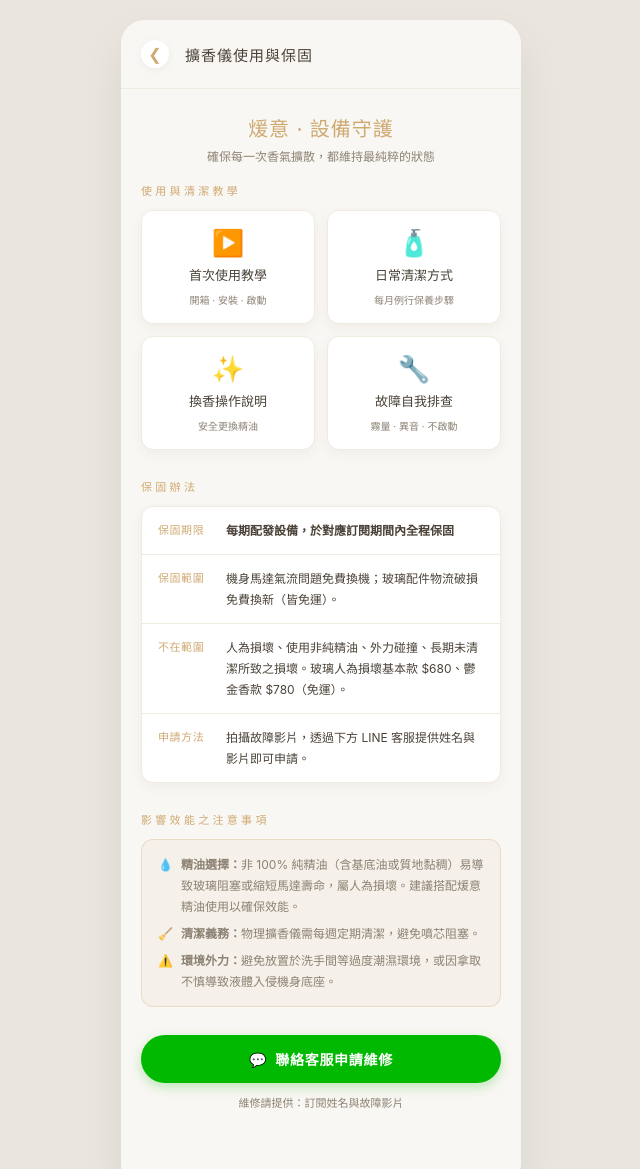
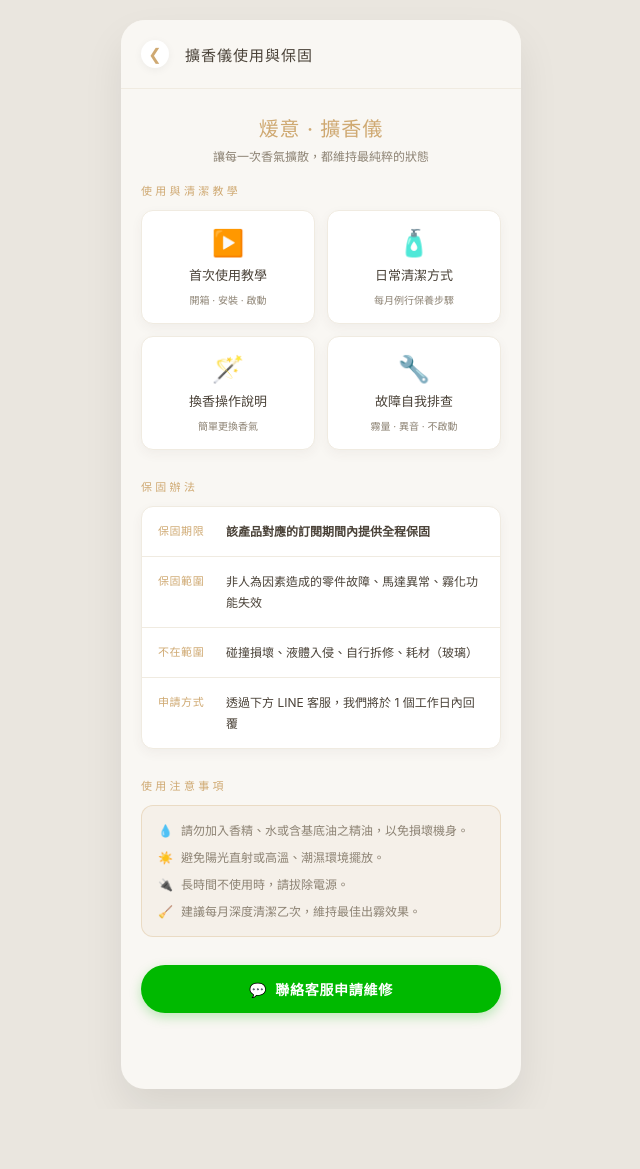
Before and after one commit to nuvayaescentlab2025-ship-it/nuvayae-line-binding, a website built with Vite: page warranty.html in a window 1280 px wide. Shown: the top 1169 px of the page, without its empty margins (319-959 px from the left). After the commit the page ends 1109 px from the top, so only its background shows below. Built offline with nearby package versions, Linux system fonts and the light colour scheme.

Commit message:
更新教學卡片 emoji 與文案
- 換香操作說明 emoji 改為 🪄，副標題改為「簡單更換香氣」
- 常見問題排查改為「故障自我排查」，emoji 改為 🔧
- 申請方式回覆時間調整為 1 個工作日

Co-Authored-By: Claude Sonnet 4.6 <noreply@anthropic.com>

```diff
--- a/warranty.html
+++ b/warranty.html
@@ -79,7 +79,7 @@
         }
         .warranty-row {
             display: flex; align-items: flex-start; gap: 12px;
-            padding: 13px 16px; border-bottom: 1px solid var(--border-soft);
+            padding: 14px 16px; border-bottom: 1px solid var(--border-soft);
         }
         .warranty-row:last-child { border-bottom: none; }
         .warranty-row .w-label {
@@ -120,10 +120,11 @@
         </div>
 
         <div class="hero-section">
-            <h2>煖意 ‧ 設備守護</h2>
-            <p>確保每一次香氣擴散，都維持最純粹的狀態</p>
+            <h2>煖意 ‧ 擴香儀</h2>
+            <p>讓每一次香氣擴散，都維持最純粹的狀態</p>
         </div>
 
+        <!-- 使用與清潔教學 -->
         <div class="section">
             <div class="section-label">使用與清潔教學</div>
             <div class="tutorial-grid">
@@ -138,9 +139,9 @@
                     <span class="t-sub">每月例行保養步驟</span>
                 </a>
                 <a href="#" class="tutorial-card">
-                    <span class="t-icon">✨</span>
+                    <span class="t-icon">🪄</span>
                     <span class="t-title">換香操作說明</span>
-                    <span class="t-sub">安全更換精油</span>
+                    <span class="t-sub">簡單更換香氣</span>
                 </a>
                 <a href="#" class="tutorial-card">
                     <span class="t-icon">🔧</span>
@@ -150,44 +151,45 @@
             </div>
         </div>
 
+        <!-- 保固辦法 -->
         <div class="section">
             <div class="section-label">保固辦法</div>
             <div class="warranty-card">
                 <div class="warranty-row">
                     <span class="w-label">保固期限</span>
-                    <span class="w-content"><strong>每期配發設備，於對應訂閱期間內全程保固</strong></span>
+                    <span class="w-content"><strong>該產品對應的訂閱期間內提供全程保固</strong></span>
                 </div>
                 <div class="warranty-row">
                     <span class="w-label">保固範圍</span>
-                    <span class="w-content">機身馬達氣流問題免費換機；玻璃配件物流破損免費換新（皆免運）。</span>
+                    <span class="w-content">非人為因素造成的零件故障、馬達異常、霧化功能失效</span>
                 </div>
                 <div class="warranty-row">
                     <span class="w-label">不在範圍</span>
-                    <span class="w-content">人為損壞、使用非純精油、外力碰撞、長期未清潔所致之損壞。玻璃人為損壞基本款 $680、鬱金香款 $780（免運）。</span>
+                    <span class="w-content">碰撞損壞、液體入侵、自行拆修、耗材（玻璃）</span>
                 </div>
                 <div class="warranty-row">
-                    <span class="w-label">申請方法</span>
-                    <span class="w-content">拍攝故障影片，透過下方 LINE 客服提供姓名與影片即可申請。</span>
+                    <span class="w-label">申請方式</span>
+                    <span class="w-content">透過下方 LINE 客服，我們將於 1 個工作日內回覆</span>
                 </div>
             </div>
         </div>
 
+        <!-- 注意事項 -->
         <div class="section">
-            <div class="section-label">影響效能之注意事項</div>
+            <div class="section-label">使用注意事項</div>
             <div class="notice-card">
-                <p><span>💧</span><span><strong>精油選擇：</strong>非 100% 純精油（含基底油或質地黏稠）易導致玻璃阻塞或縮短馬達壽命，屬人為損壞。建議搭配煖意精油使用以確保效能。</span></p>
-                <p><span>🧹</span><span><strong>清潔義務：</strong>物理擴香儀需每週定期清潔，避免噴芯阻塞。</span></p>
-                <p><span>⚠️</span><span><strong>環境外力：</strong>避免放置於洗手間等過度潮濕環境，或因拿取不慎導致液體入侵機身底座。</span></p>
+                <p><span>💧</span><span>請勿加入香精、水或含基底油之精油，以免損壞機身。</span></p>
+                <p><span>☀️</span><span>避免陽光直射或高溫、潮濕環境擺放。</span></p>
+                <p><span>🔌</span><span>長時間不使用時，請拔除電源。</span></p>
+                <p><span>🧹</span><span>建議每月深度清潔乙次，維持最佳出霧效果。</span></p>
             </div>
         </div>
 
+        <!-- 聯絡客服 -->
         <div class="section">
             <a href="https://line.me/R/ti/p/@349nwwah" class="contact-btn">
                 <span>💬</span> 聯絡客服申請維修
             </a>
-            <p style="text-align: center; font-size: 11px; color: var(--text-sub); margin-top: 12px; line-height: 1.5;">
-                維修請提供：訂閱姓名與故障影片
-            </p>
         </div>
 
     </div>
```
